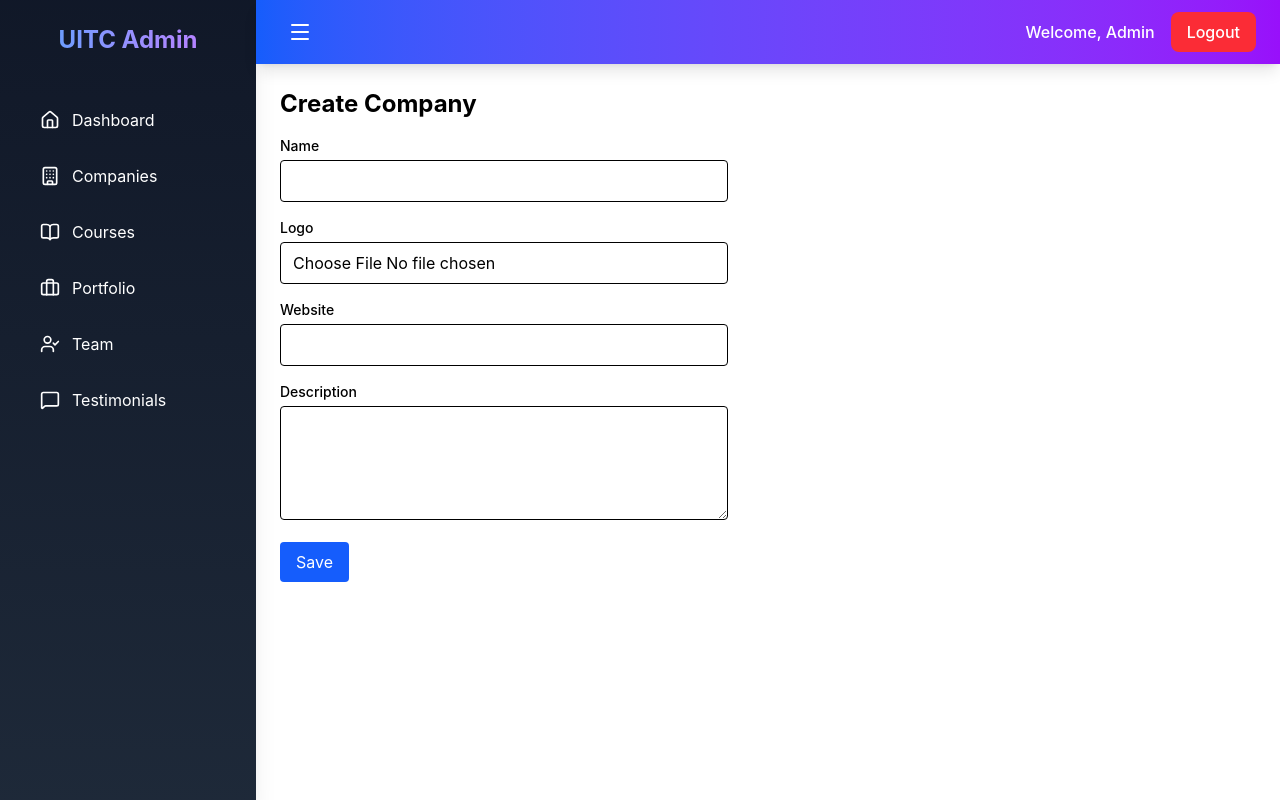
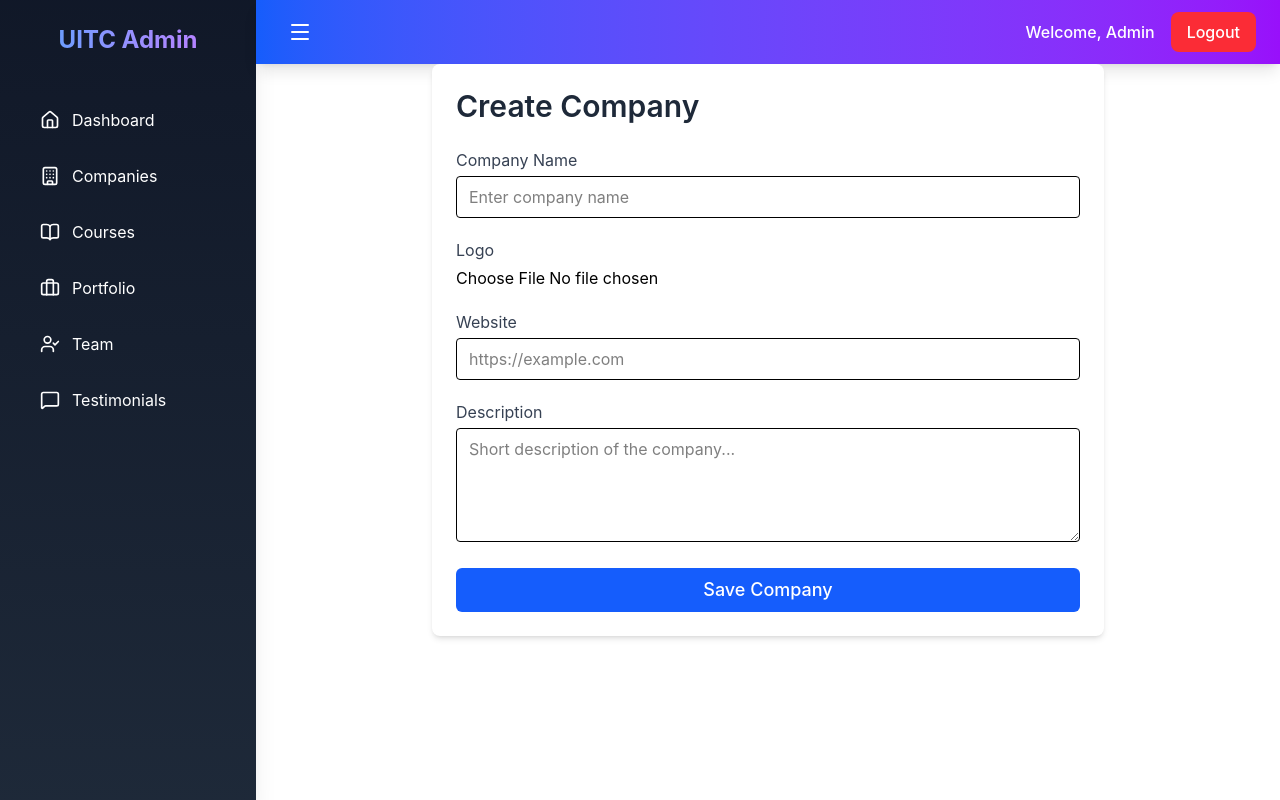
Before and after one commit to AbdulazizErgashev/uitc-admin, a React (Vite) app: page /companies/create in a window 1280 px wide. Built offline with nearby package versions, Linux system fonts and the light colour scheme; no server answers; sample sign-in values are in the browser's storage.

Commit message:
updating company pages design

```diff
--- a/src/pages/Companies/CompanyForm.jsx
+++ b/src/pages/Companies/CompanyForm.jsx
@@ -28,7 +28,6 @@ export default function CompanyForm() {
     resolver: zodResolver(CompanySchema),
   });
 
-  // Fill form if edit mode
   useEffect(() => {
     if (isEdit && company) {
       reset({
@@ -56,7 +55,6 @@ export default function CompanyForm() {
         formData.append(key, data[key]);
       }
     });
-
     if (logoFile) formData.append("logo", logoFile);
 
     if (isEdit) {
@@ -72,80 +70,90 @@ export default function CompanyForm() {
   };
 
   return (
-    <div className="p-6">
-      <h1 className="text-2xl font-bold mb-4">
+    <div className="p-6 max-w-2xl mx-auto bg-white shadow-md rounded-lg">
+      <h1 className="text-3xl font-semibold mb-6 text-gray-800">
         {isEdit ? "Edit Company" : "Create Company"}
       </h1>
-      <form onSubmit={handleSubmit(onSubmit)} className="max-w-md">
+
+      <form onSubmit={handleSubmit(onSubmit)} className="space-y-5">
         {/* Name */}
-        <div className="mb-4">
-          <label className="block text-sm font-medium mb-1">Name</label>
+        <div>
+          <label className="block text-gray-700 mb-1">Company Name</label>
           <input
             {...register("name")}
-            className="w-full px-3 py-2 border rounded"
+            placeholder="Enter company name"
+            className="w-full border rounded px-3 py-2 focus:ring-2 focus:ring-blue-400 focus:outline-none"
           />
           {errors.name && (
-            <p className="text-red-500 text-sm">{errors.name.message}</p>
+            <p className="text-red-500 text-sm mt-1">{errors.name.message}</p>
           )}
         </div>
 
         {/* Logo */}
-        <div className="mb-4">
-          <label className="block text-sm font-medium mb-1">Logo</label>
+        <div>
+          <label className="block text-gray-700 mb-1">Logo</label>
           <input
             type="file"
             accept="image/*"
             onChange={handleFileChange}
-            className="w-full px-3 py-2 border rounded"
+            className="w-full"
           />
           {logoFile && (
-            <p className="text-sm text-gray-600">Selected: {logoFile.name}</p>
+            <p className="text-sm text-gray-600 mt-1">
+              Selected: {logoFile.name}
+            </p>
           )}
           {isEdit && company?.logo_url && !logoFile && (
             <img
               src={company.logo_url}
               alt="Current logo"
-              className="w-16 h-16 mt-2 object-cover rounded"
+              className="w-20 h-20 mt-2 object-cover rounded"
             />
           )}
         </div>
 
         {/* Website */}
-        <div className="mb-4">
-          <label className="block text-sm font-medium mb-1">Website</label>
+        <div>
+          <label className="block text-gray-700 mb-1">Website</label>
           <input
             {...register("website")}
-            className="w-full px-3 py-2 border rounded"
+            placeholder="https://example.com"
+            className="w-full border rounded px-3 py-2 focus:ring-2 focus:ring-blue-400 focus:outline-none"
           />
           {errors.website && (
-            <p className="text-red-500 text-sm">{errors.website.message}</p>
+            <p className="text-red-500 text-sm mt-1">
+              {errors.website.message}
+            </p>
           )}
         </div>
 
         {/* Description */}
-        <div className="mb-4">
-          <label className="block text-sm font-medium mb-1">Description</label>
+        <div>
+          <label className="block text-gray-700 mb-1">Description</label>
           <textarea
             {...register("description")}
-            className="w-full px-3 py-2 border rounded"
+            placeholder="Short description of the company..."
             rows={4}
+            className="w-full border rounded px-3 py-2 focus:ring-2 focus:ring-blue-400 focus:outline-none"
           />
           {errors.description && (
-            <p className="text-red-500 text-sm">{errors.description.message}</p>
+            <p className="text-red-500 text-sm mt-1">
+              {errors.description.message}
+            </p>
           )}
         </div>
 
         {/* Submit */}
         <button
           type="submit"
-          className="bg-blue-600 text-white px-4 py-2 rounded hover:bg-blue-700"
           disabled={
             createCompanyMutation.isLoading || updateCompanyMutation.isLoading
           }
+          className="w-full bg-blue-600 hover:bg-blue-700 text-white py-2 rounded-md text-lg font-medium transition"
         >
           {createCompanyMutation.isLoading || updateCompanyMutation.isLoading
             ? "Saving..."
-            : "Save"}
+            : "Save Company"}
         </button>
       </form>
     </div>
--- a/src/pages/Companies/CompanyList.jsx
+++ b/src/pages/Companies/CompanyList.jsx
@@ -13,7 +13,6 @@ export default function CompanyList() {
   const { data: companies, isLoading, error, isError } = useCompanies();
   const deleteCompanyMutation = useDeleteCompany();
 
-  // Table columns
   const columns = [
     { header: "Name", key: "name" },
     { header: "Website", key: "website" },
@@ -37,25 +36,23 @@ export default function CompanyList() {
     },
   ];
 
-  // Row actions
   const actions = (company) => (
     <div className="flex space-x-2">
       <Link
         to={`/companies/edit/${company.id}`}
-        className="text-blue-600 hover:text-blue-900"
+        className="text-blue-600 hover:text-blue-900 font-medium"
       >
         Edit
       </Link>
       <button
         onClick={() => setDeleteModal({ isOpen: true, company })}
-        className="text-red-600 hover:text-red-900"
+        className="text-red-600 hover:text-red-900 font-medium"
       >
         Delete
       </button>
     </div>
   );
 
-  // Handle delete
   const handleDelete = () => {
     if (deleteModal.company) {
       deleteCompanyMutation.mutate(deleteModal.company.id);
@@ -63,8 +60,8 @@ export default function CompanyList() {
     }
   };
 
-  // Loading / Error states
-  if (isLoading) return <div>Loading...</div>;
+  if (isLoading)
+    return <div className="p-6 text-gray-500">Loading companies...</div>;
   if (isError)
     return (
       <div className="p-6 text-red-500">
@@ -74,17 +71,19 @@ export default function CompanyList() {
 
   return (
     <div className="p-6">
-      <div className="flex justify-between items-center mb-4">
-        <h1 className="text-2xl font-bold">Companies</h1>
+      <div className="flex flex-col md:flex-row justify-between items-center mb-6 gap-4">
+        <h1 className="text-3xl font-semibold text-gray-800">Companies</h1>
         <Link
           to="/companies/create"
-          className="bg-blue-600 text-white px-4 py-2 rounded hover:bg-blue-700"
+          className="bg-blue-600 hover:bg-blue-700 text-white px-4 py-2 rounded transition"
         >
-          Create Company
+          + Add Company
         </Link>
       </div>
 
-      <Table columns={columns} data={companies} actions={actions} />
+      <div className="overflow-x-auto">
+        <Table columns={columns} data={companies} actions={actions} />
+      </div>
 
       <Modal
         isOpen={deleteModal.isOpen}
@@ -92,16 +91,16 @@ export default function CompanyList() {
         title="Delete Company"
       >
         <p>Are you sure you want to delete {deleteModal.company?.name}?</p>
-        <div className="flex justify-end mt-4">
+        <div className="flex justify-end mt-4 space-x-2">
           <button
             onClick={() => setDeleteModal({ isOpen: false, company: null })}
-            className="mr-2 px-4 py-2 bg-gray-300 rounded"
+            className="px-4 py-2 bg-gray-300 rounded hover:bg-gray-400 transition"
           >
             Cancel
           </button>
           <button
             onClick={handleDelete}
-            className="px-4 py-2 bg-red-600 text-white rounded"
+            className="px-4 py-2 bg-red-600 text-white rounded hover:bg-red-700 transition"
           >
             Delete
           </button>
```
